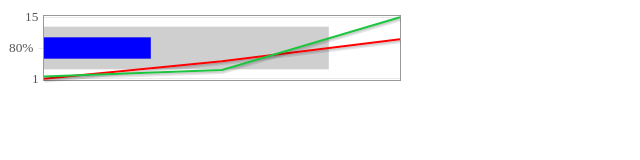
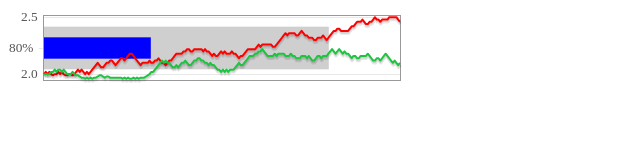
Before and after one commit to ramaralo/ramaralo.github.io, a website: page flot/index.html in a window 1280 px wide. Shown: the whole page, without its empty margins (0-640 px from the left). Drawn offline with Linux system fonts and the light colour scheme.

Commit message:
SCR: N/A

```diff
--- a/flot/index.html
+++ b/flot/index.html
@@ -7,6 +7,10 @@
 
     <script src="../common/js/jquery/jquery-3.1.1.min.js"></script>
     <script src="flot/jquery.flot.min.js"></script>
+    <script src="./poltData2flot.js"></script>
+
+    <script src="../common/lodash/lodash.min.js"></script>
+    <script src="../common/plot-data/plot-data.js"></script>
 
 </head>
 <body>
@@ -15,9 +19,25 @@
 </div>
 
 <script>
+    var redLinePlotData = new PlotData({
+        nrSamples: 200,
+        initPrice: 2,
+        priceVariation: 1
+    });
+
+    var redLineflotData = plotData2Flot(redLinePlotData.getGeneratedSamples());
+
+    var greenLinePlotData = new PlotData({
+        nrSamples: 200,
+        initPrice: 2,
+        priceVariation: 1
+    });
+
+    var greenLineFlotData = plotData2Flot(greenLinePlotData.getGeneratedSamples());
+
     var series = {
-        line1: [ [0, 1], [1, 5], [2, 10] ], // red line
-        line2: [ [0, 1.5], [1, 3], [2, 15] ], // green line
+        line1: redLineflotData.points, // red line
+        line2: greenLineFlotData.points, // green line
         bar1: [ [0.8, 0.75] ], // gray data
         bar2: [ [0.3, 0.75] ] // blue data
     };
@@ -26,7 +46,7 @@
         grid: {
            borderWidth: 1,
             color: '#999',
-            axisMargin: -18
+            axisMargin: -22
         },
         series: {
             points: { show: false }
@@ -43,11 +63,15 @@
             }
         ],
         yaxes: [
-                // lines axis
+                // line axis
                 {
                     position: 'left',
+                    tickDecimals: 1,
                     ticks: function (axis) {
-                        return [axis.datamin, axis.datamax]
+                        var min = ((Math.round( redLineflotData.min * 10) / 10)).toFixed(axis.tickDecimals);
+                        var max = ((Math.round( redLineflotData.max * 10) / 10)).toFixed(axis.tickDecimals);
+
+                        return [min, max];
                     }
                 },
                 // gray bar axis
@@ -68,6 +92,7 @@
                     min: 0,
                     show: false
                 }
+
         ]
     };
 
--- /dev/null
+++ b/flot/poltData2flot.js
@@ -0,0 +1,13 @@
+function plotData2Flot(plotData) {
+    var flotData = {
+        max: _.max(plotData),
+        min: _.min(plotData),
+        points: []
+    };
+
+    for (var i =0; i < plotData.length; i++) {
+        flotData.points.push([i, plotData[i]]);
+    }
+
+    return flotData;
+}
```
